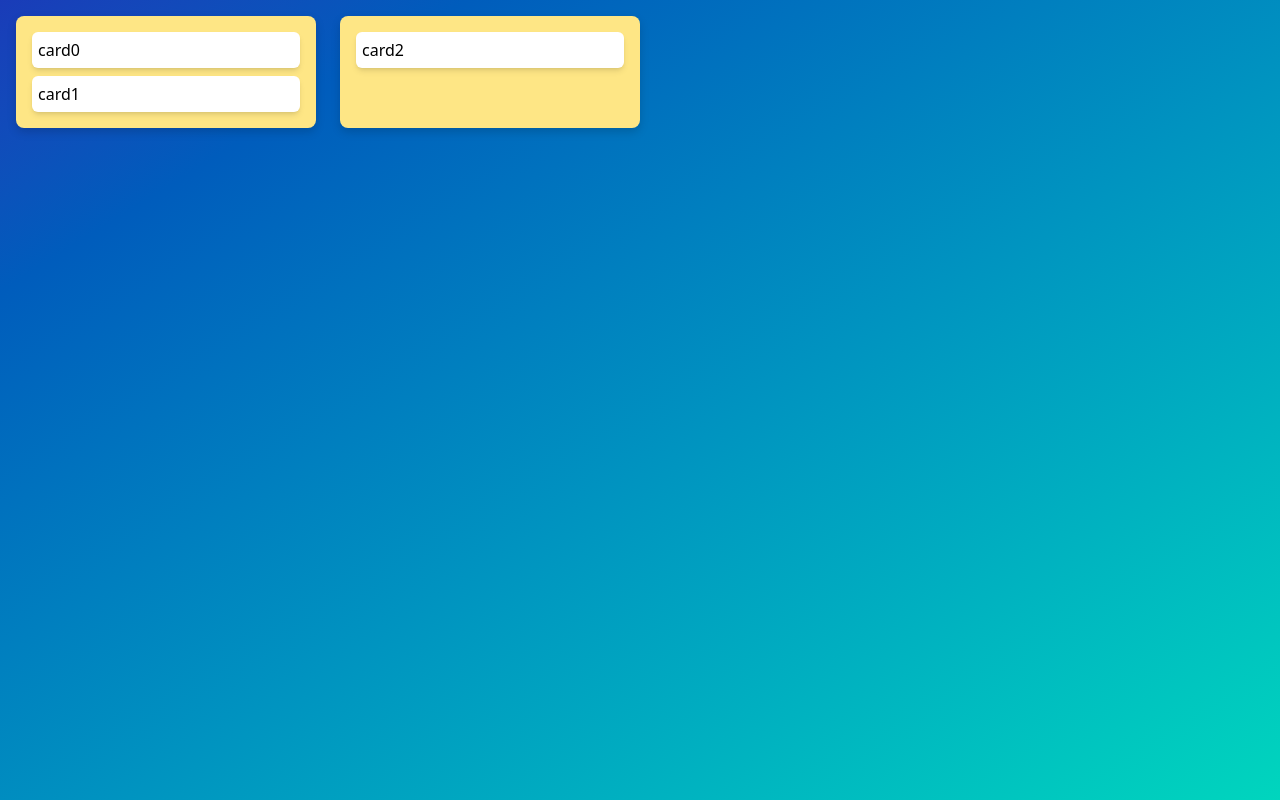
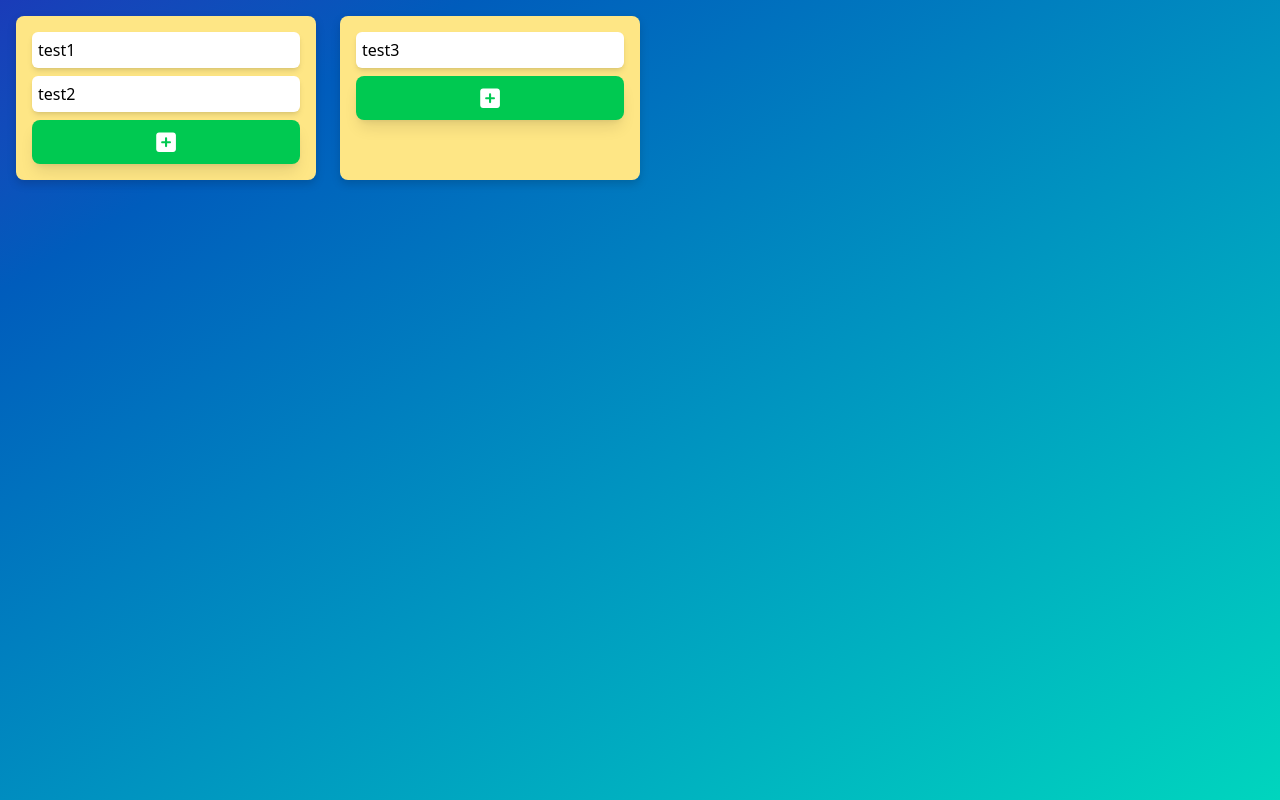
Before and after one commit to PipeVerri/ClonTrello, a Next.js app in the folder apps/web/: page / in a window 1280 px wide. Built offline with nearby package versions, Linux system fonts and the light colour scheme.

Commit message:
Agregado de cartas funciona y cambio a reducer

```diff
--- a/apps/web/package.json
+++ b/apps/web/package.json
@@ -16,6 +16,10 @@
   "license": "ISC",
   "packageManager": "pnpm@10.15.1",
   "dependencies": {
+    "@fortawesome/fontawesome-svg-core": "^7.0.1",
+    "@fortawesome/free-regular-svg-icons": "^7.0.1",
+    "@fortawesome/free-solid-svg-icons": "^7.0.1",
+    "@fortawesome/react-fontawesome": "^3.0.2",
     "@my/config": "workspace:*",
     "@tailwindcss/postcss": "^4.1.13",
     "next": "^15.5.2",
--- a/apps/web/src/app/page.tsx
+++ b/apps/web/src/app/page.tsx
@@ -1,32 +1,27 @@
 "use client";
 
 import CardContainer from "../components/CardContainer/CardContainer";
-import {useEffect, useState} from "react";
-
-export interface CardInfo {
-    title: string;
-}
+import {useReducer} from "react";
+import {boardReducer} from "../components/CardContainer/reducer";
 
 export default function Page() {
-    const [cards, setCards] = useState<CardInfo[]>([
-        {title: "card0"},
-        {title: "card1"},
-        {title: "card2"},
-    ])
-    const [containerCards, setContainerCards] = useState<number[][]>([
-        [0, 1],
-        [2]
-    ]);
-
-    useEffect(() => {
-        console.log(cards)
-    }, [cards])
+    const [state, dispatch] = useReducer(boardReducer, {
+        cards: [
+            {title: "test1"},
+            {title: "test2"},
+            {title: "test3"},
+        ],
+        containerCards: [
+            [0, 1],
+            [2]
+        ]
+    })
 
     return (
       <div className="bg-gradient-to-br from-blue-800 to-teal-400 min-h-screen">
           <div className="flex flex-row gap-6 p-4">
-              {containerCards.map((_, index) => (
-                  <CardContainer id={index} key={index} containerCards={containerCards} setContainerCards={setContainerCards} cards={cards} setCards={setCards} />
+              {state.containerCards.map((_, index) => (
+                  <CardContainer id={index} key={index} state={state} dispatch={dispatch} />
               ))}
           </div>
       </div>
--- a/apps/web/src/components/Card/Card.tsx
+++ b/apps/web/src/components/Card/Card.tsx
@@ -1,14 +1,13 @@
 "use client";
 
-import {CardInfo} from "../../app/page";
+import {CardInfo} from "../CardContainer/reducer";
 
 export interface CardProps {
-    id: number;
     data: CardInfo;
     setData: <k extends keyof CardInfo>(field: k, value: CardInfo[k]) => void;
 }
 
-export default function Card({ id, data, setData }: CardProps) {
+export default function Card({ data, setData }: CardProps) {
     return (
         <div className="bg-white rounded-md shadow-md p-1.5 border-0">
             <input type="text" value={data.title} onChange={(e) => setData("title", e.target.value)} />
--- a/apps/web/src/components/CardContainer/CardContainer.tsx
+++ b/apps/web/src/components/CardContainer/CardContainer.tsx
@@ -1,24 +1,34 @@
+import { FontAwesomeIcon } from "@fortawesome/react-fontawesome";
+import { faSquarePlus } from "@fortawesome/free-solid-svg-icons";
+import {BoardAction, BoardState, CardInfo} from "./reducer";
+import {Dispatch} from "react";
 import Card from "../Card/Card";
-import {Setter} from "../../utils/types";
-import {CardInfo} from "../../app/page";
 
 interface CardContainerProps {
     id: number,
-    containerCards: number[][],
-    setContainerCards: Setter<number[][]>,
-    cards: CardInfo[],
-    setCards: Setter<CardInfo[]>,
+    state: BoardState,
+    dispatch: Dispatch<BoardAction>,
 }
 
-export default function CardContainer({ id, containerCards, setContainerCards, cards, setCards }: CardContainerProps) {
+export default function CardContainer({ id, state, dispatch }: CardContainerProps) {
+    function createCard() {
+        const defaultCard: CardInfo = {
+            title: ""
+        }
+        dispatch({type: "addCard", containerId: id, cardInfo: defaultCard})
+    }
+
     return (
         <div className="flex flex-col bg-amber-200 w-[300px] gap-2 p-4 rounded-lg drop-shadow-lg">
-            {containerCards[id].map((index, _) => (
-                <Card key={index} id={index} data={cards[index]} setData={(param, val) => setCards(oldVal => {
-                    oldVal[index][param] = val
-                    return [...oldVal];
-                })} />
+            {state.containerCards[id].map((index, _) => (
+                <Card key={index}
+                      data={state.cards[index]}
+                      setData={(field, value) => dispatch({type: "updateCard", cardId: index, param: field, value: value})}
+                />
             ))}
+            <button className="bg-green-500 text-center text-lg py-2 font-semibold text-white rounded-lg shadow-lg" onClick={createCard}>
+                <FontAwesomeIcon icon={faSquarePlus} size="lg" />
+            </button>
         </div>
     )
 }
--- /dev/null
+++ b/apps/web/src/components/CardContainer/reducer.ts
@@ -0,0 +1,33 @@
+export interface CardInfo {
+    title: string;
+}
+
+export interface BoardState {
+    cards: CardInfo[];
+    containerCards: number[][];
+}
+
+export type BoardAction = {type: "addCard", containerId: number, cardInfo: CardInfo}
+    | {type: "updateCard", cardId: number, param: keyof CardInfo, value: any};
+
+export function boardReducer(state: BoardState, action: BoardAction) {
+    switch (action.type) {
+        case "addCard": {
+            const newCardId = state.cards.length;
+            return {
+                cards: [...state.cards, action.cardInfo],
+                containerCards: state.containerCards.map((c, i) =>
+                    i === action.containerId ? [...c, newCardId] : c
+                ) // Deep copy, porque si simplemente hago [...state.containerCards] y modifico, como es una shallow copy, termino modificando los arrays internos y react anda mal(porque estoy modificando el estado in-place)
+            }
+        }
+        case "updateCard": {
+            return {
+                cards: state.cards.map((c, i) =>
+                    i === action.cardId ? {...state.cards[i], [action.param]: action.value } : c
+                ),
+                containerCards: state.containerCards
+            }
+        }
+    }
+}
```
Also changed, not shown: 1 other file (tests, documents, lock files or other folders).
